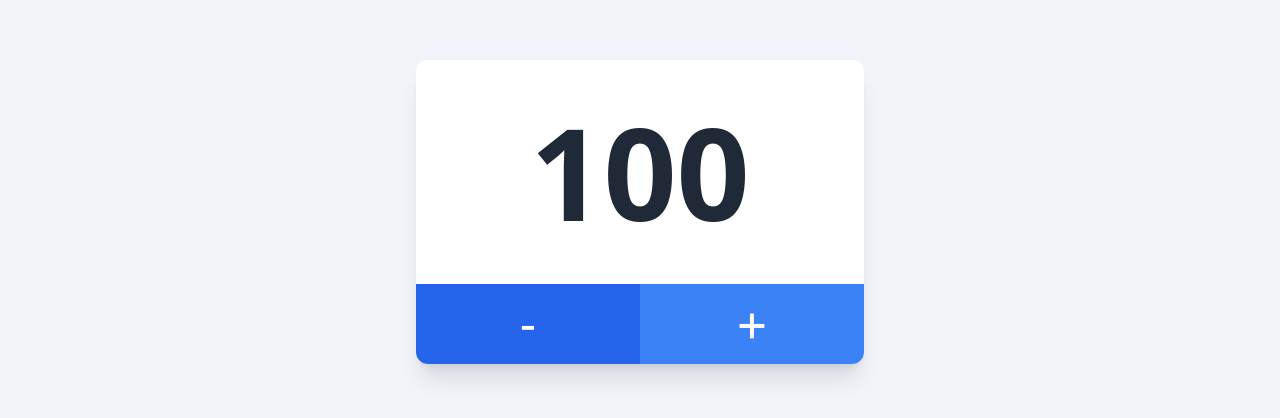
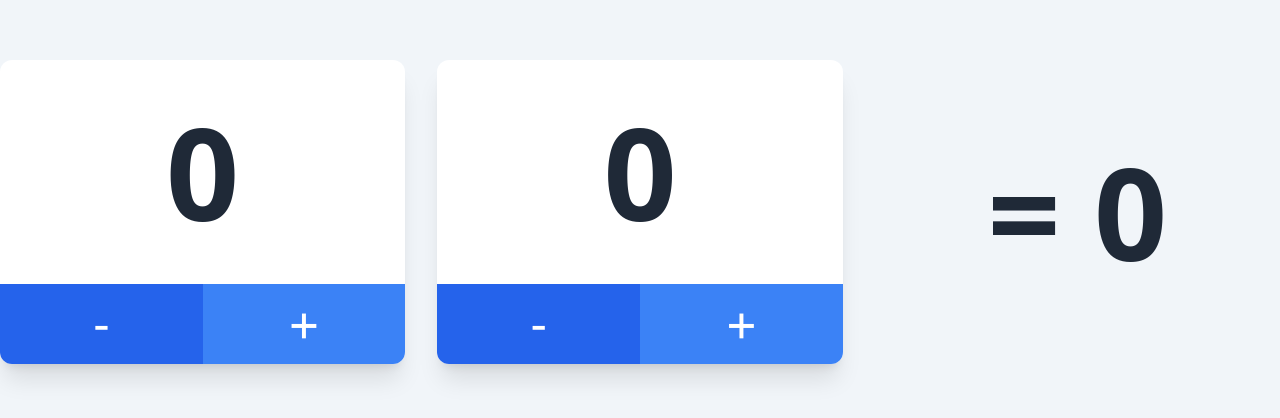
Before and after one commit to stevenlei/vue-composition-api, a Vue app: page / in a window 1280 px wide. Shown: the part 188-606 px from the top of the page. Built offline with nearby package versions, Linux system fonts and the light colour scheme.

Commit message:
computed

```diff
--- a/src/App.vue
+++ b/src/App.vue
@@ -1,30 +1,49 @@
 <script setup>
-import { ref, onMounted } from "vue";
+import { ref, onMounted, computed } from "vue";
 
-const count = ref(0);
+const count1 = ref(0);
+const count2 = ref(0);
 
-const increment = () => {
-  count.value++;
+const increment = (which) => {
+  if (which === 1) {
+    count1.value++;
+  } else {
+    count2.value++;
+  }
 };
 
-const decrement = () => {
-  count.value--;
+const decrement = (which) => {
+  if (which === 1) {
+    count1.value--;
+  } else {
+    count2.value--;
+  }
 };
 
 onMounted(() => {
   console.log("mounted");
 
-  count.value = 100;
+  // count.value = 100;
 });
+
+const sum = computed(() => count1.value + count2.value);
 </script>
 
 <template>
   <div
-    class="min-h-screen w-full bg-slate-100 flex justify-center items-center"
+    class="
+      min-h-screen
+      gap-x-8
+      w-full
+      bg-slate-100
+      flex
+      justify-center
+      items-center
+    "
   >
     <div class="bg-white flex-1 max-w-md rounded-xl shadow-xl overflow-hidden">
       <h1 class="text-9xl font-semibold text-center text-gray-800 py-12">
-        {{ count }}
+        {{ count1 }}
       </h1>
       <div class="flex">
         <button
@@ -37,7 +56,7 @@ onMounted(() => {
             text-5xl text-white
             hover:bg-blue-700
           "
-          @click="decrement"
+          @click="decrement(1)"
         >
           -
         </button>
@@ -51,11 +70,50 @@ onMounted(() => {
             text-5xl text-white
             hover:bg-blue-700
           "
-          @click="increment"
+          @click="increment(1)"
         >
           +
         </button>
       </div>
     </div>
+
+    <div class="bg-white flex-1 max-w-md rounded-xl shadow-xl overflow-hidden">
+      <h1 class="text-9xl font-semibold text-center text-gray-800 py-12">
+        {{ count2 }}
+      </h1>
+      <div class="flex">
+        <button
+          class="
+            bg-blue-600
+            py-4
+            font-mono
+            text-center
+            flex-1
+            text-5xl text-white
+            hover:bg-blue-700
+          "
+          @click="decrement(2)"
+        >
+          -
+        </button>
+        <button
+          class="
+            bg-blue-500
+            py-4
+            font-mono
+            text-center
+            flex-1
+            text-5xl text-white
+            hover:bg-blue-700
+          "
+          @click="increment(2)"
+        >
+          +
+        </button>
+      </div>
+    </div>
+    <div class="flex-1 text-center max-w-md text-9xl font-bold text-gray-800">
+      = {{ sum }}
+    </div>
   </div>
 </template>
```
